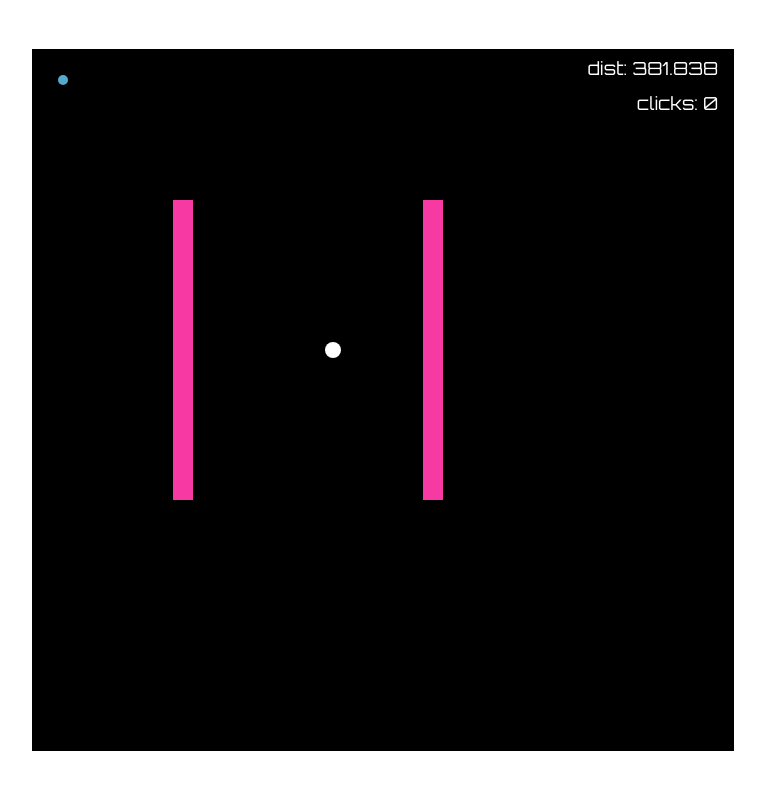
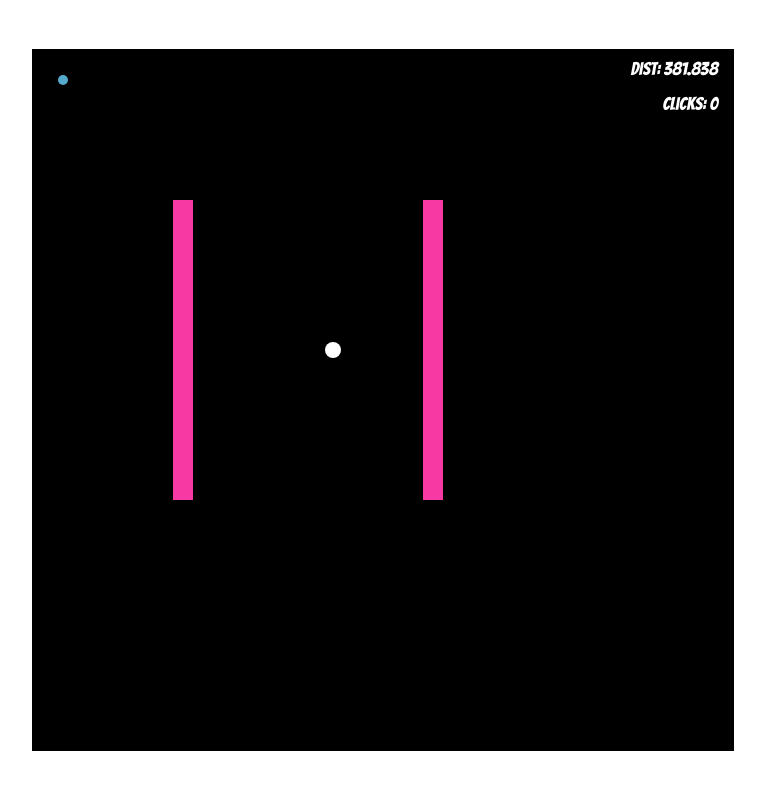
Before and after one commit to jkern-dev/precision, a website built with webpack: page index.html in a window 1280 px wide. Both pictures are taken after a click on the element "START". Shown: the whole page, without its empty margins (257-1022 px from the left). Built offline with nearby package versions, Linux system fonts and the light colour scheme.

Commit message:
update font to bangers

```diff
--- a/index.html
+++ b/index.html
@@ -9,12 +9,14 @@
   <link rel="stylesheet" href="https://use.fontawesome.com/releases/v5.8.2/css/all.css"
     integrity="sha384-oS3vJWv+0UjzBfQzYUhtDYW+Pj2yciDJxpsK1OYPAYjqT085Qq/1cq5FLXAZQ7Ay" crossorigin="anonymous">
   <link rel="stylesheet" href="https://cdnjs.cloudflare.com/ajax/libs/font-awesome/4.7.0/css/font-awesome.min.css">
-  <link href="https://fonts.googleapis.com/css?family=Orbitron&display=swap" rel="stylesheet">
+  <!-- <link href="https://fonts.googleapis.com/css?family=Orbitron&display=swap" rel="stylesheet"> -->
+  <link href="https://fonts.googleapis.com/css?family=Bangers&display=swap" rel="stylesheet">
   <style>
     html {
       padding: 0px;
       margin: 0px;
-      font-family: 'Orbitron', sans-serif;
+      /* font-family: 'Bangers', sans-serif; */
+      font-family: 'Bangers', cursive;
     }
 
     body {
--- a/src/game.js
+++ b/src/game.js
@@ -46,7 +46,7 @@ class Game {
     this.target.draw(ctx);
     this.pb.draw(ctx);
     ctx.textAlign="end";
-    ctx.font = '18px Orbitron';
+    ctx.font = '18px Bangers';
     ctx.fillStyle="#ffffff";
     ctx.fillText(`dist: ${this.dist}`, 685, 25);
     ctx.fillText(`clicks: ${this.clicks}`, 685, 60);
```
Also changed, not shown: dist/bundle.js.
